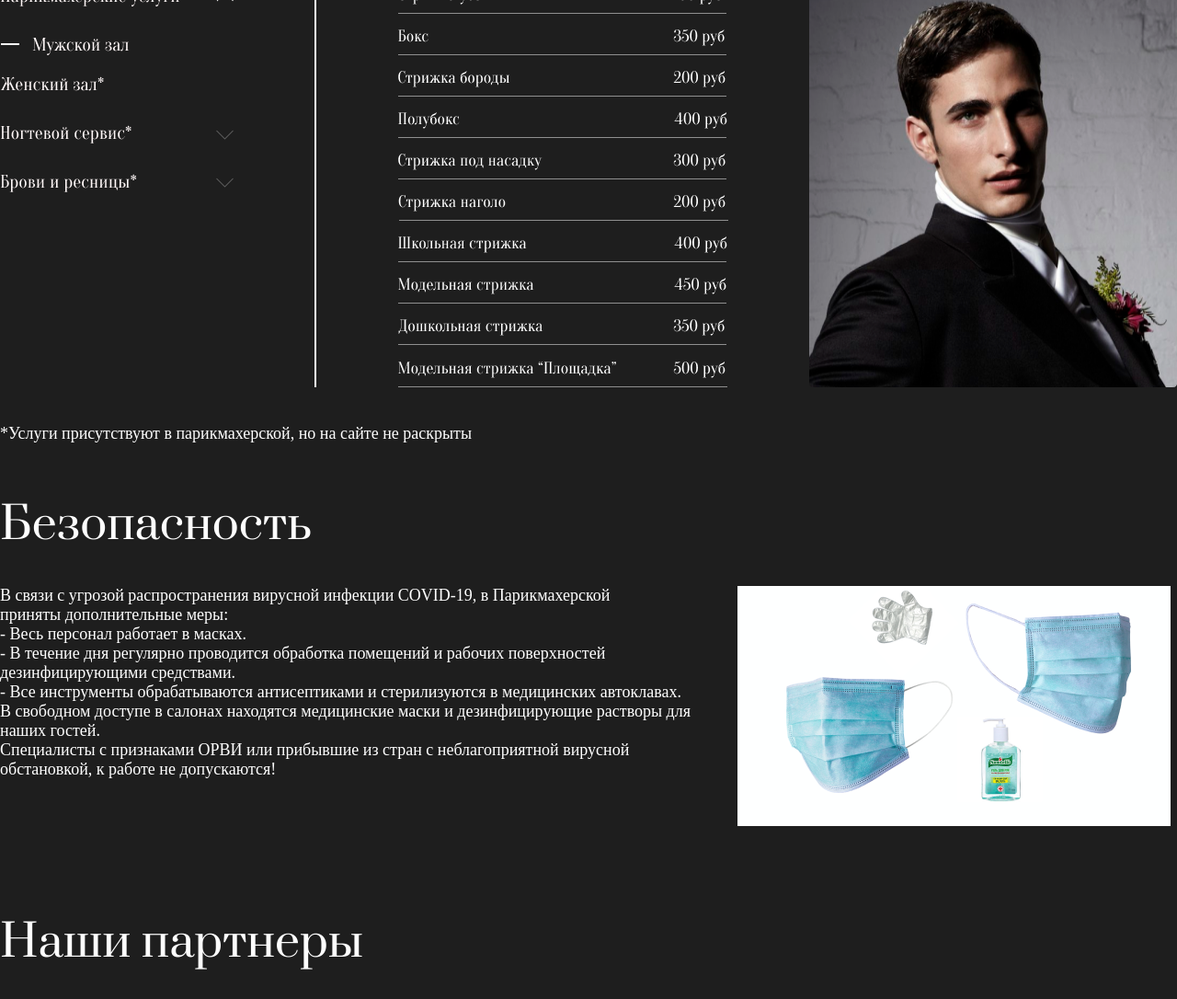
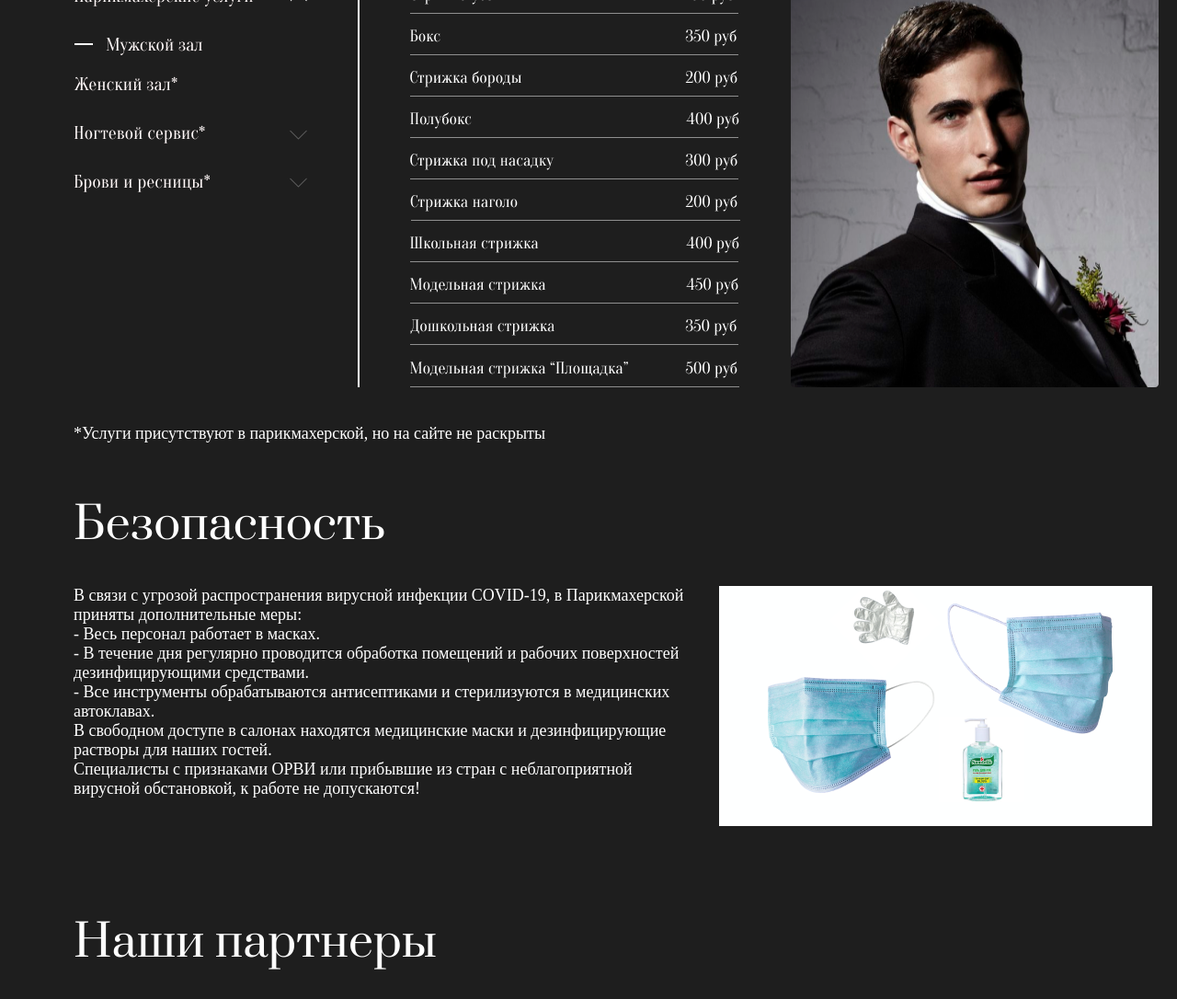
Before and after one commit to VetaWhale/team-site-test, a plain HTML site: page index.html in a window 1280 px wide. Shown: the part 1831-2917 px from the top of the page at 92% size. Drawn offline with nearby package versions, Linux system fonts and the light colour scheme; a web font is replaced by a local one.

Commit message:
add padding

```diff
--- a/css/partners.css
+++ b/css/partners.css
@@ -1,5 +1,5 @@
 .section__partners {
-    padding-top: 94px;
+    padding: 94px 20px 0px 80px;
 }
 .partners__wrapper {
     margin-top: 35px;
--- a/css/price.css
+++ b/css/price.css
@@ -12,7 +12,7 @@ h4 {
     line-height: 65px;
 }
 .section__price-list {
-    padding-top: 116px;
+    padding: 116px 20px 0px 80px;
 }
 .price-list__wrapper {
     margin-top: 35px;
--- a/css/security.css
+++ b/css/security.css
@@ -1,5 +1,5 @@
 .section__security {
-    padding-top: 56px;
+    padding: 56px 20px 0px 80px;
 }
 .security__wrapper {
     margin-top: 34px;
```
